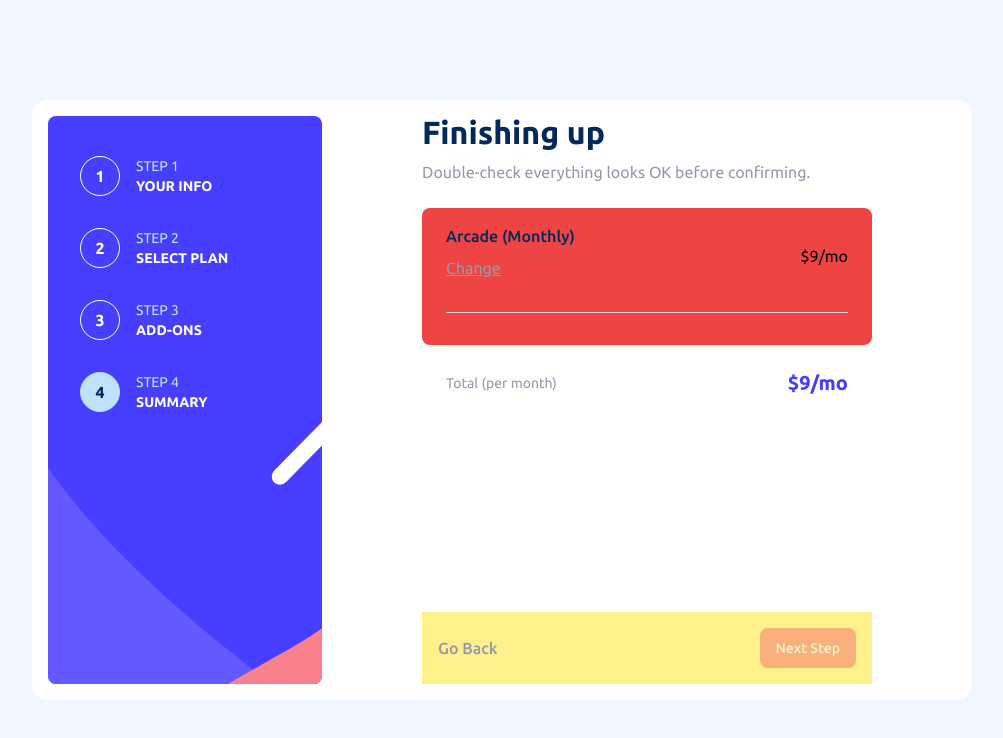
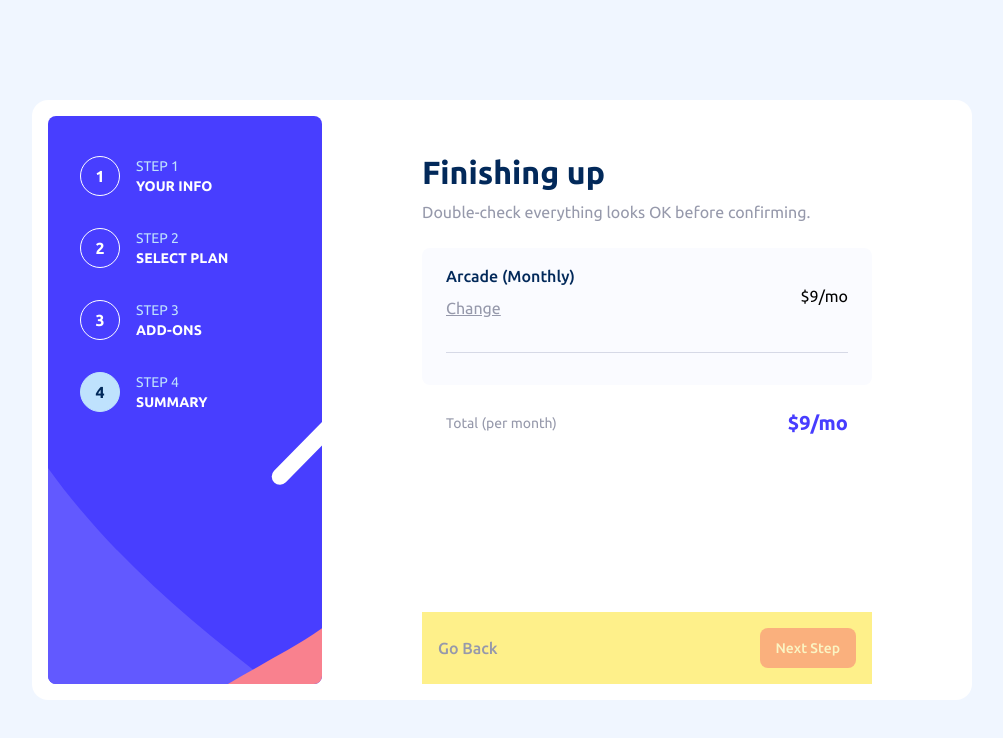
Before and after one commit to DeyanTopalov/multi-step-form, a Next.js app: page / in a window 1280 px wide. Shown: the top 738 px of the page, without its empty margins (138-1141 px from the left). Built offline with nearby package versions, Linux system fonts and the light colour scheme.

Commit message:
updates 26.08

```diff
--- a/components/FormCard.tsx
+++ b/components/FormCard.tsx
@@ -412,7 +412,7 @@ export const FormCard = () => {
         {/* Step 4 */}
         {/* -mt-[4.5rem] */}
         {currentStep === 4 && (
-          <section className="mx-4 grid -translate-y-[4.5rem] rounded-lg bg-white px-6 py-8 md:mx-0 md:translate-y-0 md:bg-transparent md:px-0 md:py-0">
+          <section className="mx-4 grid -translate-y-[4.5rem] rounded-lg bg-white px-6 py-8 md:mx-0 md:translate-y-10 md:bg-transparent md:px-0 md:py-0">
             <div className="mb-6 grid gap-3">
               <h2 className="text-2xl font-bold text-clr-marine-blue md:text-[2rem]">
                 {steps[currentStep - 1].title}
@@ -421,8 +421,7 @@ export const FormCard = () => {
                 {steps[currentStep - 1].description}
               </p>
             </div>
-            <div className="wrapper grid w-full rounded-lg bg-red-500 px-4 py-4 md:px-6">
-              {/* bg-clr-alabaster */}
+            <div className="wrapper grid w-full rounded-lg bg-clr-alabaster px-4 py-4 md:px-6">
               <div className="flexwraper_for_the_plan flex w-full items-center justify-between border-b border-clr-light-gray pb-3 md:pb-6">
                 <div className="grid place-items-start">
                   <p className="text-base font-medium text-clr-marine-blue">
```
